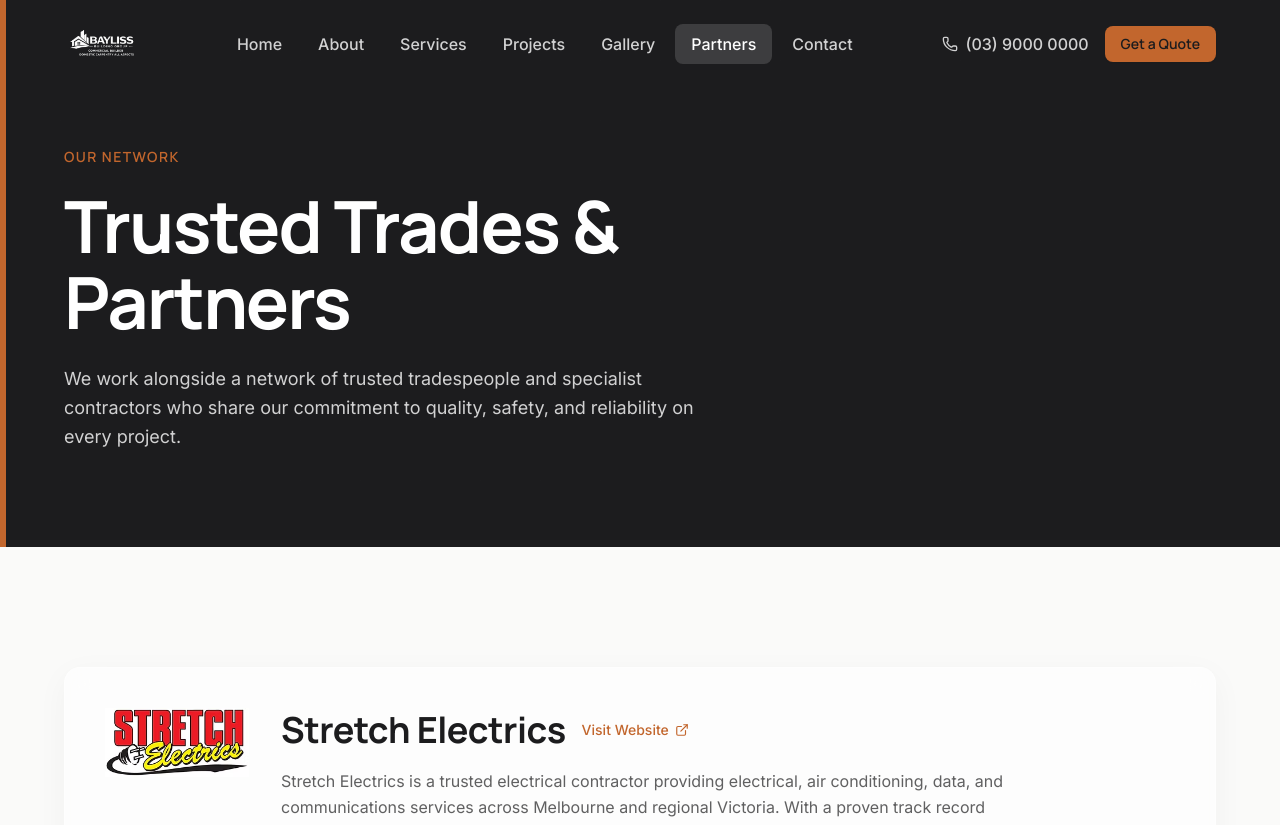
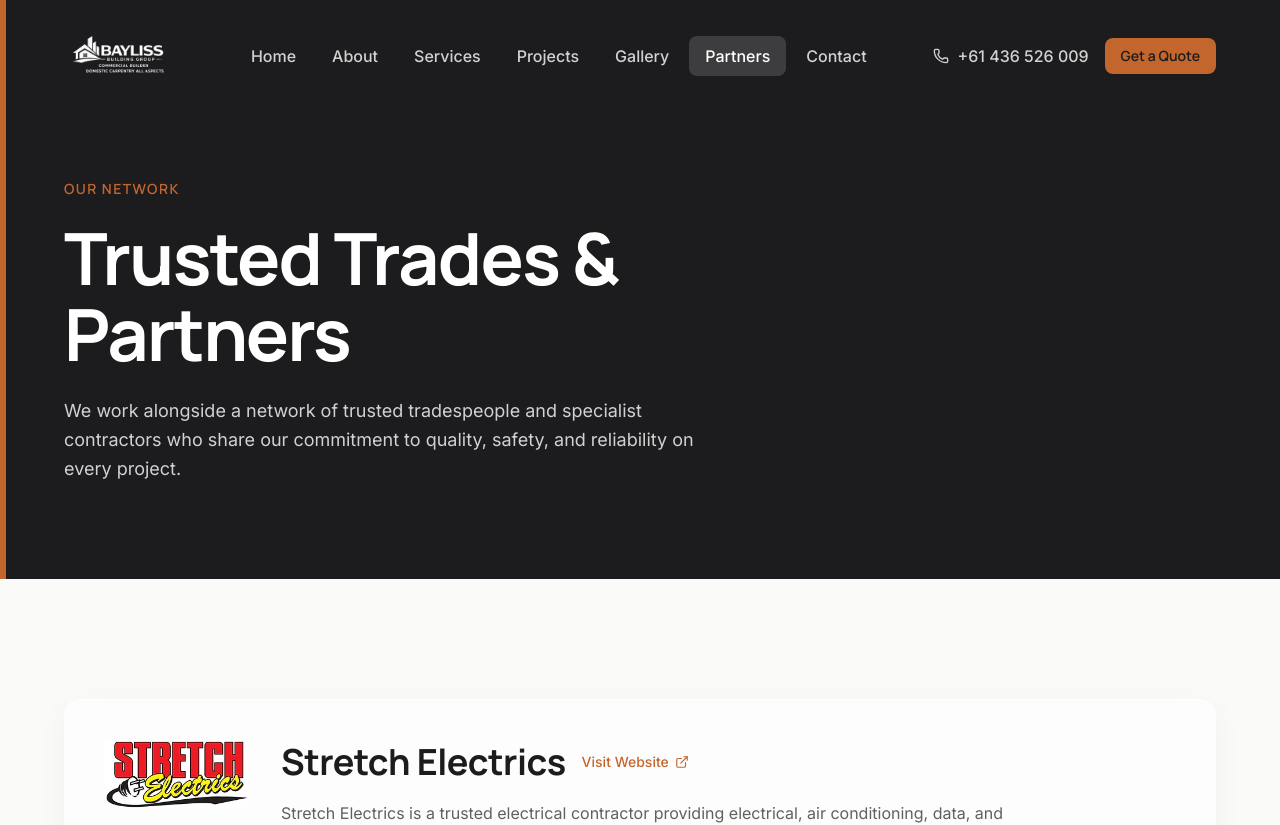
Before and after one commit to milochamp2/Bayliss-Building-Group, a Next.js app: page /partners in a window 1280 px wide. Shown: the top 825 px of the page. Built offline with nearby package versions, Linux system fonts and the light colour scheme.

Commit message:
+bayliss website update
++

```diff
--- a/src/app/about/page.tsx
+++ b/src/app/about/page.tsx
@@ -61,7 +61,7 @@ export default function AboutPage() {
   return (
     <>
       {/* Page Hero */}
-      <section className="relative pt-30 pb-20 sm:pt-36 sm:pb-24 bg-charcoal overflow-hidden">
+      <section className="relative pt-36 pb-20 sm:pt-44 sm:pb-24 bg-charcoal overflow-hidden">
         <div className="absolute inset-0">
           <Image
             src={images.aboutHero}
--- a/src/app/contact/page.tsx
+++ b/src/app/contact/page.tsx
@@ -38,7 +38,7 @@ export default function ContactPage() {
   return (
     <>
       {/* Page Hero */}
-      <section className="relative pt-30 pb-20 sm:pt-36 sm:pb-24 bg-charcoal overflow-hidden">
+      <section className="relative pt-36 pb-20 sm:pt-44 sm:pb-24 bg-charcoal overflow-hidden">
         <div className="absolute inset-0">
           <Image
             src={images.contactHero}
--- a/src/app/gallery/page.tsx
+++ b/src/app/gallery/page.tsx
@@ -75,7 +75,7 @@ export default function GalleryPage() {
   return (
     <>
       {/* Page Hero */}
-      <section className="relative pt-30 pb-20 sm:pt-36 sm:pb-24 bg-charcoal overflow-hidden">
+      <section className="relative pt-36 pb-20 sm:pt-44 sm:pb-24 bg-charcoal overflow-hidden">
         <div
           className="absolute inset-0 opacity-[0.03]"
           style={{
--- a/src/app/partners/page.tsx
+++ b/src/app/partners/page.tsx
@@ -312,7 +312,7 @@ export default function PartnersPage() {
   return (
     <>
       {/* Page Hero */}
-      <section className="relative pt-30 pb-20 sm:pt-36 sm:pb-24 bg-charcoal overflow-hidden">
+      <section className="relative pt-36 pb-20 sm:pt-44 sm:pb-24 bg-charcoal overflow-hidden">
         <div
           className="absolute inset-0 opacity-[0.03]"
           style={{
--- a/src/app/projects/page.tsx
+++ b/src/app/projects/page.tsx
@@ -10,7 +10,7 @@ export default function ProjectsPage() {
   return (
     <>
       {/* Page Hero */}
-      <section className="relative pt-30 pb-20 sm:pt-36 sm:pb-24 bg-charcoal overflow-hidden">
+      <section className="relative pt-36 pb-20 sm:pt-44 sm:pb-24 bg-charcoal overflow-hidden">
         <div
           className="absolute inset-0 opacity-[0.03]"
           style={{
--- a/src/app/services/page.tsx
+++ b/src/app/services/page.tsx
@@ -36,7 +36,7 @@ export default function ServicesPage() {
   return (
     <>
       {/* Page Hero */}
-      <section className="relative pt-30 pb-20 sm:pt-36 sm:pb-24 bg-charcoal overflow-hidden">
+      <section className="relative pt-36 pb-20 sm:pt-44 sm:pb-24 bg-charcoal overflow-hidden">
         <div
           className="absolute inset-0 opacity-[0.03]"
           style={{
--- a/src/components/layout/navbar.tsx
+++ b/src/components/layout/navbar.tsx
@@ -36,16 +36,16 @@ export function Navbar() {
       )}
     >
       <Container>
-        <nav className="flex items-center justify-between h-18 lg:h-22">
+        <nav className="flex items-center justify-between h-24 lg:h-28">
           {/* Logo */}
           <Link href="/" className="relative z-10">
             <Image
               src="/images/buildng group PNG.png"
               alt="Bayliss Building Group"
-              width={220}
-              height={90}
+              width={280}
+              height={110}
               className={cn(
-                "h-14 w-auto object-contain transition-all duration-300",
+                "h-20 w-auto object-contain transition-all duration-300",
                 isScrolled && "[filter:invert(1)]"
               )}
               priority
--- a/src/components/sections/hero.tsx
+++ b/src/components/sections/hero.tsx
@@ -30,7 +30,7 @@ export function Hero() {
       {/* Accent bar */}
       <div className="absolute left-0 top-0 bottom-0 w-1.5 bg-accent z-10" />
 
-      <Container className="relative z-10 pt-30 pb-20">
+      <Container className="relative z-10 pt-36 pb-20">
         <div className="max-w-4xl">
           <motion.div
             initial={{ opacity: 0, y: 30 }}
@@ -77,7 +77,7 @@ export function Hero() {
               </Button>
             </Link>
             <Link href="/projects">
-              <Button variant="outline-light" size="xl">
+              <Button variant="outline-light" size="xl" className="bg-white/10 backdrop-blur-sm border-white text-white hover:bg-white hover:text-charcoal">
                 View Our Work
               </Button>
             </Link>
--- a/src/data/site.ts
+++ b/src/data/site.ts
@@ -10,8 +10,8 @@ export const siteConfig = {
   url: "https://baylissbuildinggroup.com.au",
   director: "Jarrod Bayliss",
   directorTitle: "Director",
-  phone: "+61 3 9000 0000",
-  phoneDisplay: "(03) 9000 0000",
+  phone: "+61436526009",
+  phoneDisplay: "+61 436 526 009",
   email: "info@baylissbuildinggroup.com.au",
   address: {
     city: "Melbourne",
```
